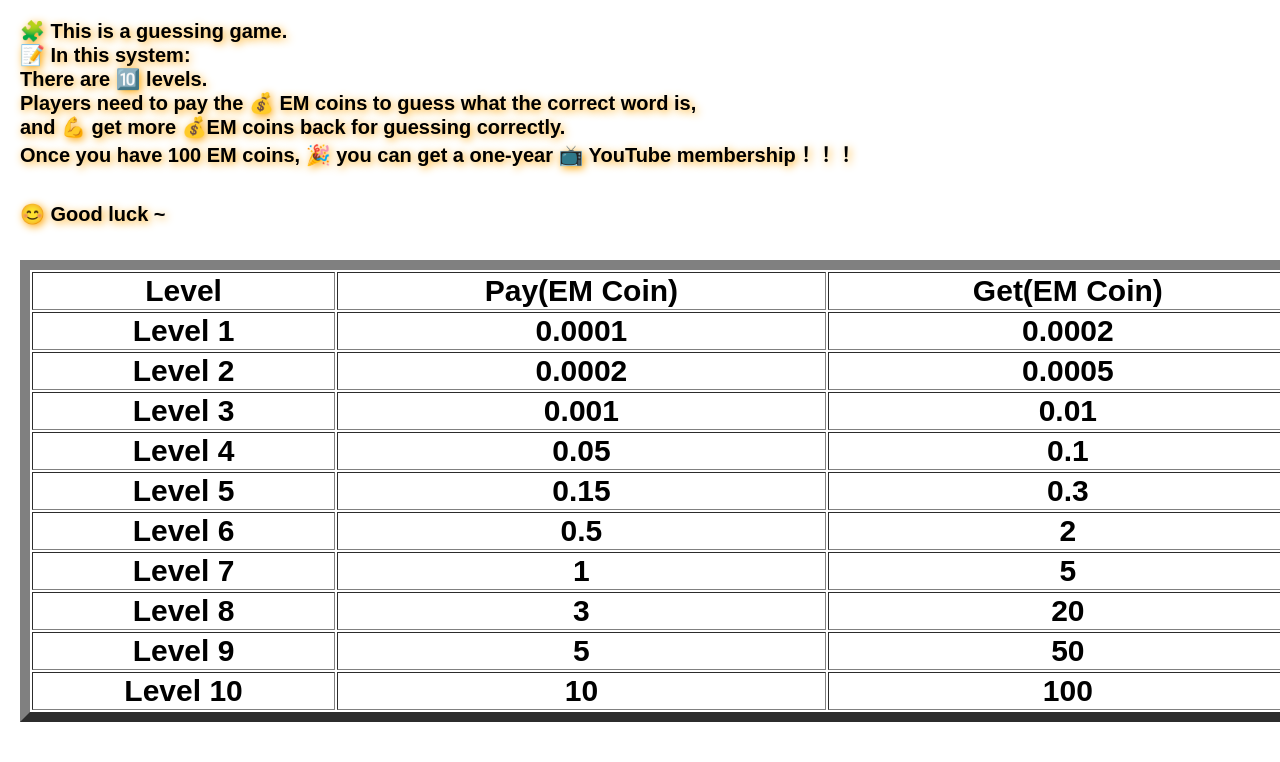
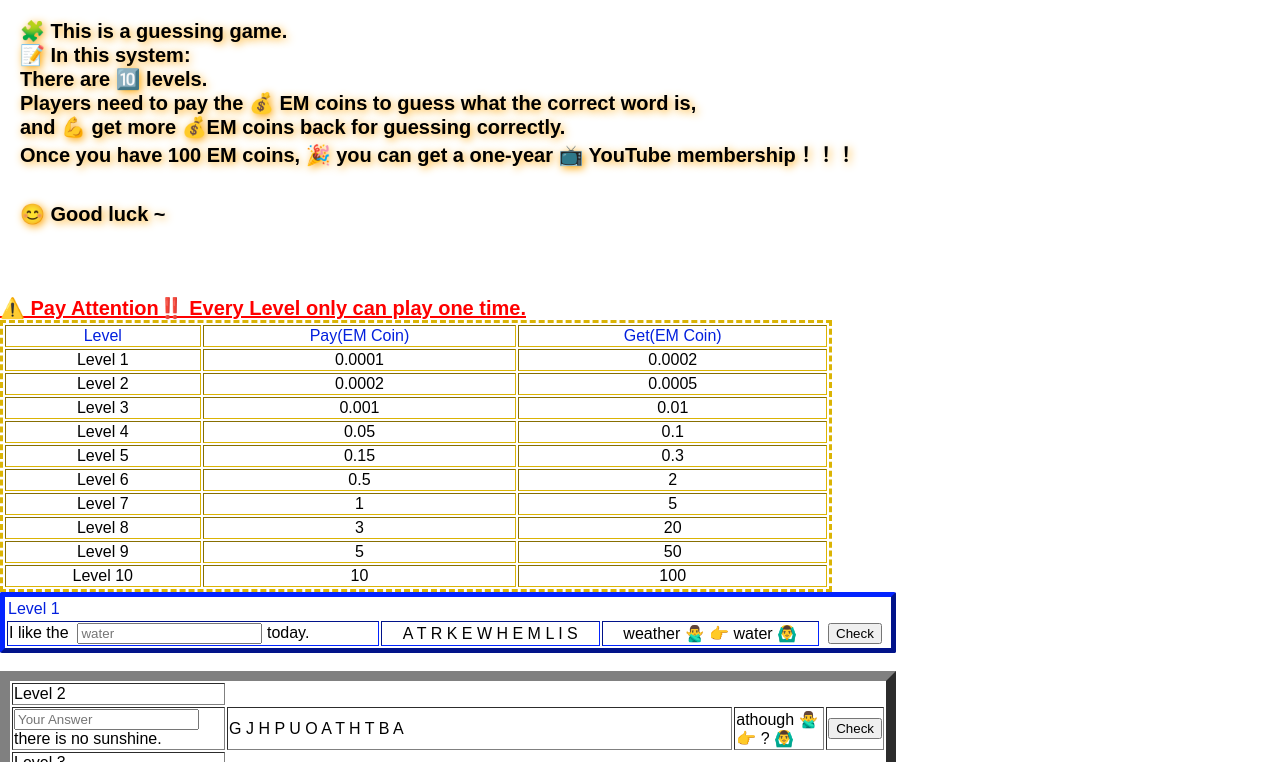
Before and after one commit to Emair2/EM927, a plain HTML site: page em-guess/GuessGuessGame/index.html in a window 1280 px wide. Shown: the part 189-951 px from the top of the page. Drawn offline with nearby package versions, Linux system fonts and the light colour scheme; a script that the page names is missing.

Commit message:
Update index.html

```diff
--- a/em-guess/GuessGuessGame/index.html
+++ b/em-guess/GuessGuessGame/index.html
@@ -67,10 +67,16 @@
       <p>Players need to pay the 💰 EM coins to guess what the correct word is, </p>
       <p>and 💪 get more 💰EM coins back for guessing correctly. </p>
       <p>Once you have 100 EM coins, 🎉 you can get a one-year 📺 YouTube membership！！！</p>
+      <br>
+      <p>😊 Good luck ~</p>
+        <br>
+
+      </div>
 
 
-      <table border="10" style="width: 65%; text-align: center;">
-        <tr>
+      <table border="3" style="width: 65%; text-align: center; border-style: dashed;border-color:#dbb404;">
+
+        <tr style="color:#0320de">
           <td>Level</td>
           <td>Pay(EM Coin)</td>
           <td>Get(EM Coin)</td>
@@ -124,20 +130,24 @@
           <td>Level 10</td>
           <td>10</td>
           <td>100</td>
+
       </tr>
-
-      <br>
-    <p>😊 Good luck ~</p>
-      <br>
+      <br> <br>
+      <a href="#">
+        ⚠️ Pay Attention‼️
+        Every Level only can play one time.
+        </a>
+        <br>
 
 
-<table border="10" style="width: 70%;">
-  <tr><td>Level 1</td></tr>
-  <td><span>I like the &nbsp<input type="text" name="water" id="answer1" placeholder="water">today.</span></td>
-    <td>A T R K E W H E M L I S</td>
-    <td>weather&nbsp🙅‍♂️  👉  water&nbsp🙆‍♂️</td>
-    <td><button id="TextInput">Check</button></td>
+   <table border="5" style="width: 70%; border-radius: 2px; border-color: #0320de;">
+    <tr><td style="border-style: hidden; color: #0320de;">Level 1</td></tr>
+    <td><span>I like the &nbsp<input type="text" name="water" id="answer1" placeholder="water"> today.</span></td>
+      <td style="text-align:center;">A T R K E W H E M L I S</td>
+      <td style="text-align:center">weather&nbsp🙅‍♂️  👉  water&nbsp🙆‍♂️</td>
+      <td style="text-align:center; border-style: hidden;"><button id="TextInput">Check</button></td>
 
+   <table border="10" style="width: 70%;">
     <tr><td>Level 2</td></tr>
     <td><span><input type="text" name="Your Answer" id="answer2" placeholder="Your Answer"> there is no sunshine.</span></td>
       <td>G J H P U O A T H T B A</td>
@@ -194,15 +204,10 @@
             <td><button id="TextInput">Check</button></td>
 
 
-</div>
+
 
 <br>
 
-<a href="#">
-⚠️ Pay Attention‼️
-Every Level only can play one time.
-</a>
-<br>
 
 </body>
 </html>
```
